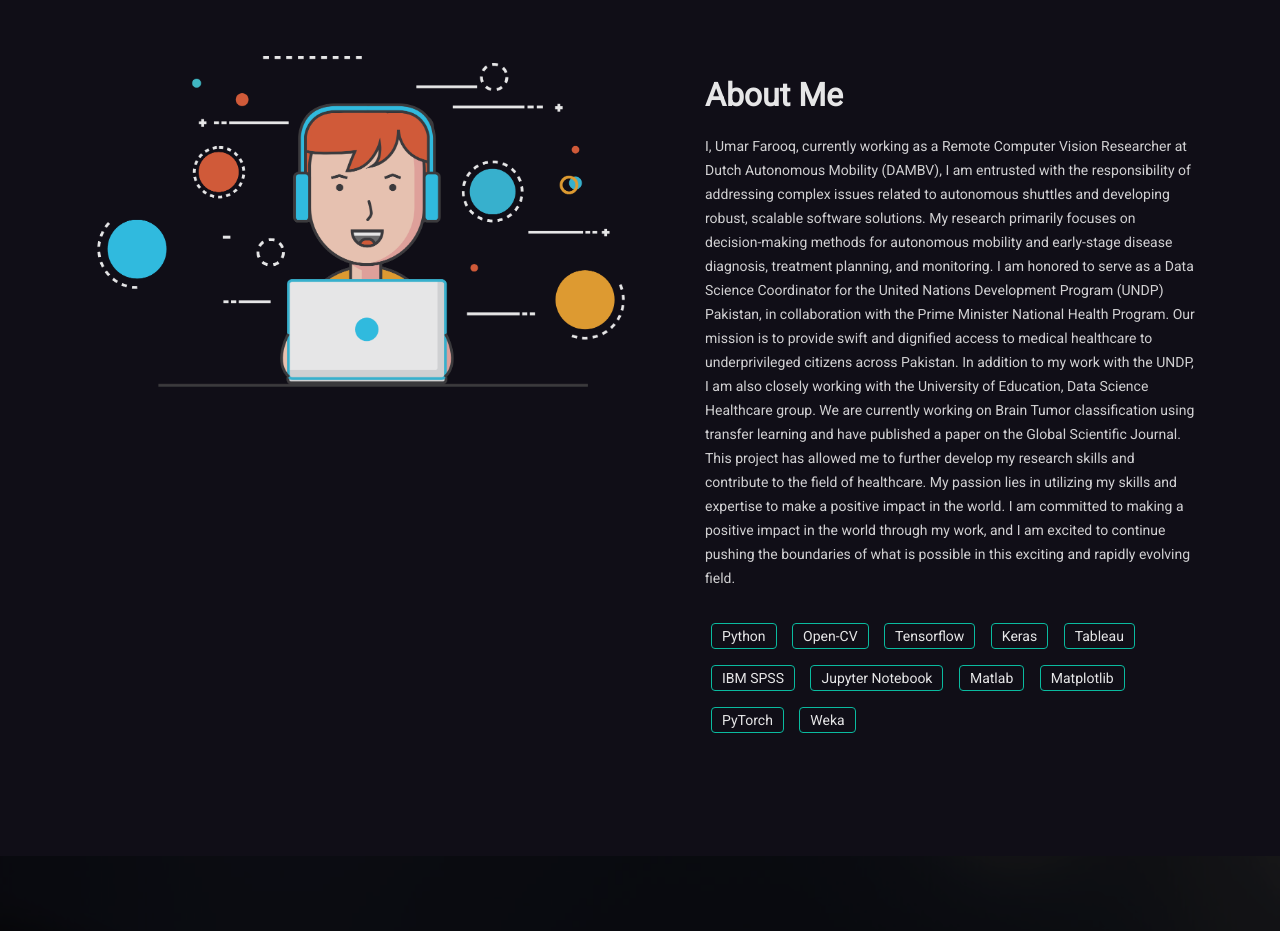
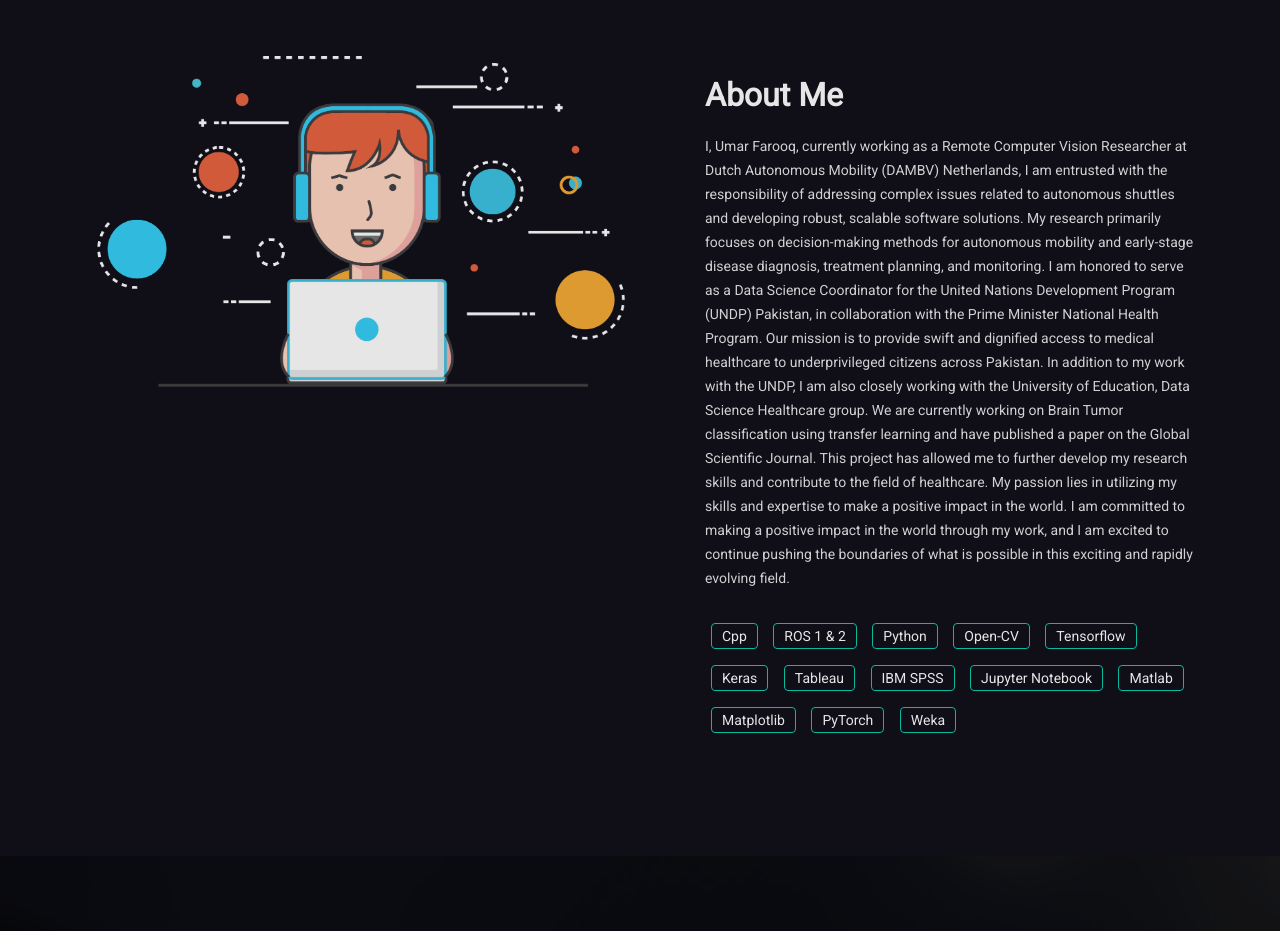
Before and after one commit to imumarfarooq/Personal-CV, a plain HTML site: page index.html in a window 1280 px wide. Shown: the part 880-1811 px from the top of the page. Drawn offline with Linux system fonts and the light colour scheme; some packages are replaced by stand-ins of ours.

Commit message:
index.html

```diff
--- a/index.html
+++ b/index.html
@@ -160,9 +160,11 @@
                     <div class="col-sm-12 col-md-6">
                         <div class="mh-about-inner">
                             <h2 class="wow fadeInUp" data-wow-duration="0.8s" data-wow-delay="0.1s">About Me</h2>
-                            <p class="wow fadeInUp" data-wow-duration="0.8s" data-wow-delay="0.2s">I, Umar Farooq, currently working as a Remote Computer Vision Researcher at Dutch Autonomous Mobility (DAMBV), I am entrusted with the responsibility of addressing complex issues related to autonomous shuttles and developing robust, scalable software solutions. My research primarily focuses on decision-making methods for autonomous mobility and early-stage disease diagnosis, treatment planning, and monitoring. I am honored to serve as a Data Science Coordinator for the United Nations Development Program (UNDP) Pakistan, in collaboration with the Prime Minister National Health Program. Our mission is to provide swift and dignified access to medical healthcare to underprivileged citizens across Pakistan. In addition to my work with the UNDP, I am also closely working with the University of Education, Data Science Healthcare group. We are currently working on Brain Tumor classification using transfer learning and have published a paper on the Global Scientific Journal. This project has allowed me to further develop my research skills and contribute to the field of healthcare. My passion lies in utilizing my skills and expertise to make a positive impact in the world. I am committed to making a positive impact in the world through my work, and I am excited to continue pushing the boundaries of what is possible in this exciting and rapidly evolving field.</p>
+                            <p class="wow fadeInUp" data-wow-duration="0.8s" data-wow-delay="0.2s">I, Umar Farooq, currently working as a Remote Computer Vision Researcher at Dutch Autonomous Mobility (DAMBV) Netherlands, I am entrusted with the responsibility of addressing complex issues related to autonomous shuttles and developing robust, scalable software solutions. My research primarily focuses on decision-making methods for autonomous mobility and early-stage disease diagnosis, treatment planning, and monitoring. I am honored to serve as a Data Science Coordinator for the United Nations Development Program (UNDP) Pakistan, in collaboration with the Prime Minister National Health Program. Our mission is to provide swift and dignified access to medical healthcare to underprivileged citizens across Pakistan. In addition to my work with the UNDP, I am also closely working with the University of Education, Data Science Healthcare group. We are currently working on Brain Tumor classification using transfer learning and have published a paper on the Global Scientific Journal. This project has allowed me to further develop my research skills and contribute to the field of healthcare. My passion lies in utilizing my skills and expertise to make a positive impact in the world. I am committed to making a positive impact in the world through my work, and I am excited to continue pushing the boundaries of what is possible in this exciting and rapidly evolving field.</p>
                             <div class="mh-about-tag wow fadeInUp" data-wow-duration="0.8s" data-wow-delay="0.3s">
                                 <ul>
+                                    <li><span>Cpp</span></li>
+                                    <li><span>ROS 1 & 2</span></li>
                                     <li><span>Python</span></li>
                                     <li><span>Open-CV</span></li>
                                     <li><span>Tensorflow</span></li>
```
